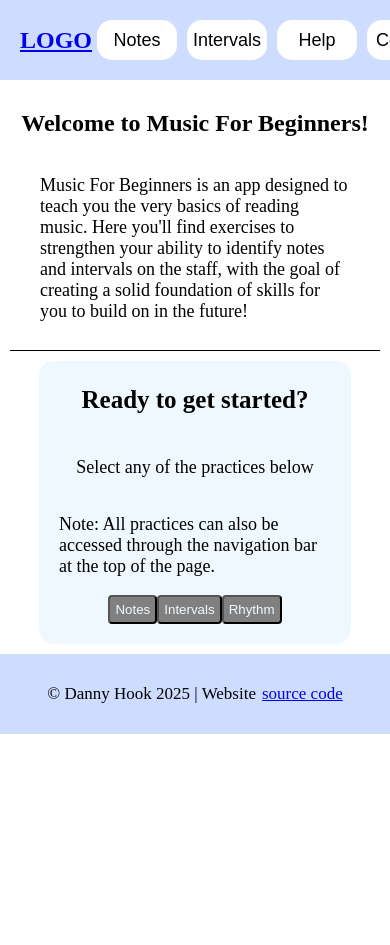
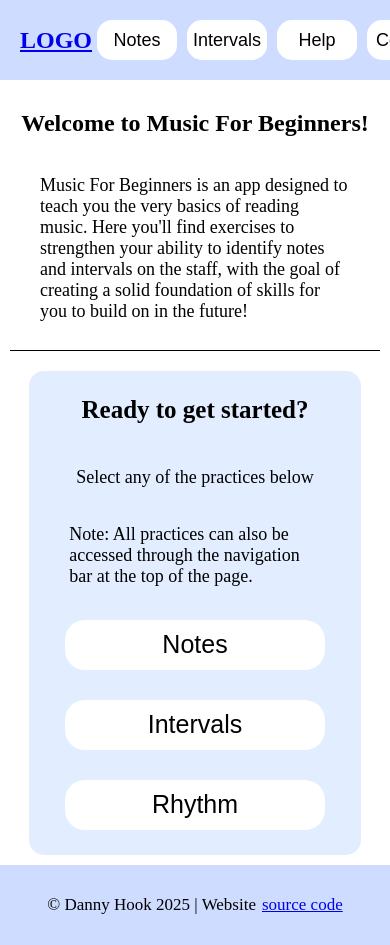
Before and after one commit to MostLikelyNotHuman/unit-1-final, a React (Vite) app in the folder final-project/: page / in a window 390 px wide. Shown: the top 945 px of the page. Before the commit the page ends 844 px from the top, so only its background shows below. Built offline with nearby package versions, Linux system fonts and the light colour scheme; a web font is replaced by a local one.

Commit message:
finished homepage

```diff
--- a/final-project/src/components/HomePage.css
+++ b/final-project/src/components/HomePage.css
@@ -20,14 +20,77 @@
     display: flex;
     flex-direction: column;
     align-items: center;
-    background-color: aliceblue;
-    width: 80vw;
+    background-color: rgb(226, 237, 255);
+    width: 65vw;
+    height: 32vh;
     padding-bottom: 20px;
-    margin: auto;
-    margin-bottom: 10px;
+    margin: 10px auto;
     border-radius: 15px;
+    position: relative;
 }
 
 #homepage-starting-prompt p {
-    padding: 0px 20px;
+    padding: 0 40px;
 }
+
+#homepage-starting-prompt-buttons {
+    display: flex;
+    flex: 1 10;
+    justify-content: center;
+    min-width: none;
+}
+
+#homepage-starting-prompt button {
+    flex: 1 0 40%;
+    height: 70px;
+    width: 180px;
+    margin: 15px;
+    background-color: white;
+    color: black;
+    font-size: 25px;
+    border-radius: 20px;
+    border-color: white;
+    border-width: 0px;
+}
+
+#homepage-starting-prompt button:hover {
+    background-color: rgb(197, 197, 197);
+}
+
+@media (max-width: 1250px) {
+    #homepage-starting-prompt {
+        width: 75vw;
+        height: 35vh;
+    }
+
+    #homepage-starting-prompt-buttons {
+        width: 50vw;
+        margin: auto;
+    }
+
+    #homepage-starting-prompt button {
+        width: 150px;
+    }
+}
+
+@media (max-width: 750px) {
+    #homepage-starting-prompt {
+        width: 85vw;
+        min-width: 300px;
+        height: 55vh;
+    }
+
+    #homepage-starting-prompt-buttons {
+        display: flex;
+        flex-direction: column;
+        align-items: center;
+        width: 75vw;
+        bottom: 20px;
+    }
+
+    #homepage-starting-prompt button {
+        flex: 1 0 40%;
+        height: 50px;
+        min-width: 260px;
+    }
+}
```
